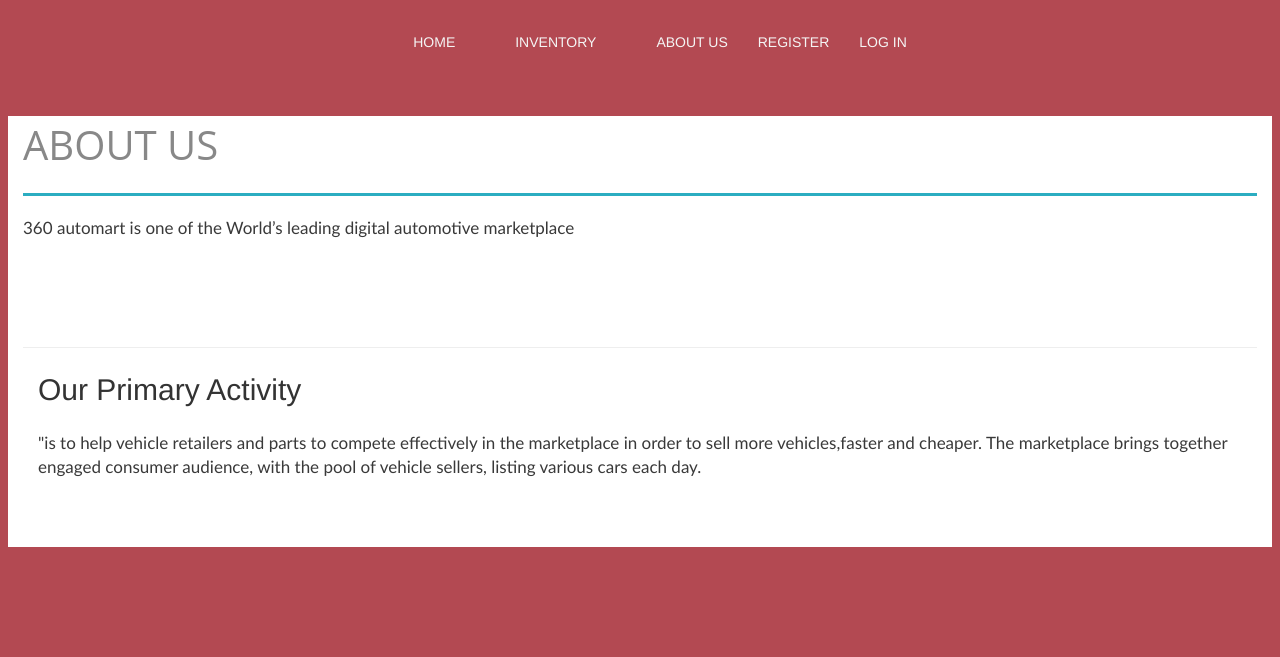
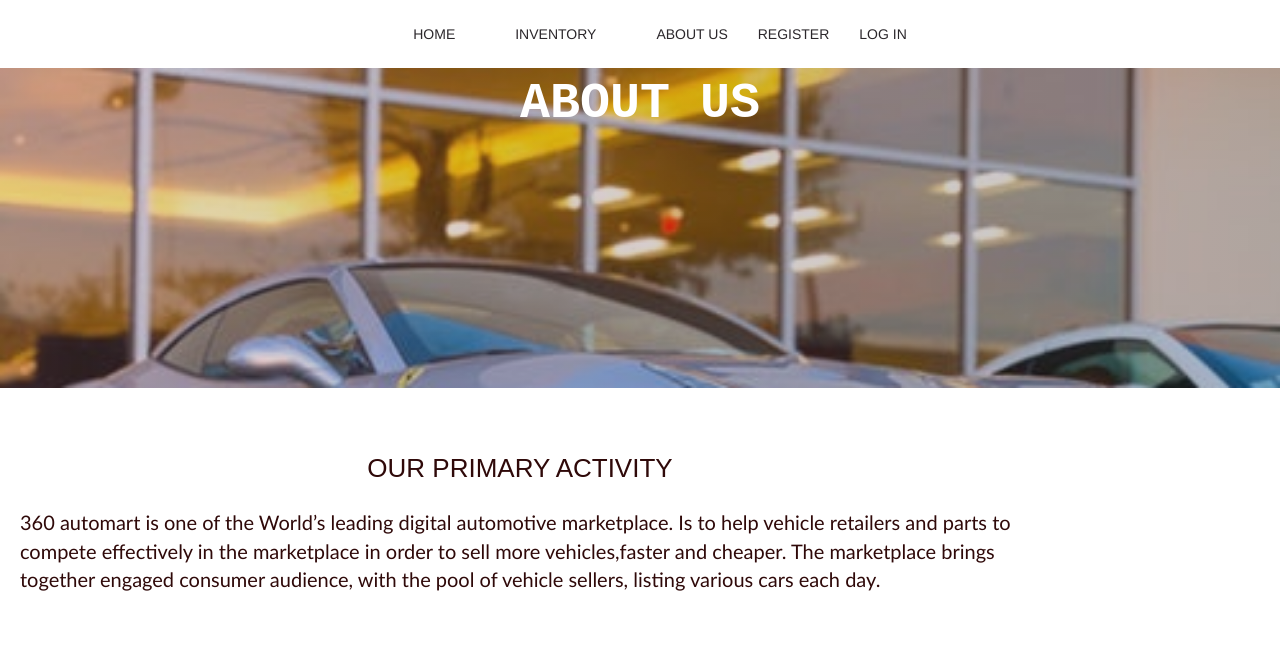
Before and after one commit to Leemamvh/AutoMart, a plain HTML site: page about.html in a window 1280 px wide. Drawn offline with Linux system fonts and the light colour scheme.

Commit message:
add changes to abouts us page

```diff
--- a/about.html
+++ b/about.html
@@ -16,25 +16,21 @@
                         <li><a href="./signup.html">REGISTER</a>
                         <li><a href="./signup.html">LOG IN</a>
     </nav>
-    <div class>
-        <div class="white-bg no-padding">
-            <div class="container">
+   <header>
+        <h1>ABOUT US</h1>
+    </header>
+    <div class="about-section">
             <div class="page-content">
-            <h1>About Us</h1>
-        <p>360 automart is one of the World’s leading digital automotive marketplace</p>
-    </div>
-    <div class="clearfix"></div>
-    <div class="page-content">
-        <hr>
-        <div class="coll">
-            <h2>Our Primary Activity</h2>
-            <p>"is to help vehicle retailers and parts to compete effectively in the
-                marketplace in order to sell more vehicles,faster and cheaper. The
-                marketplace brings together engaged consumer audience, with the pool of
-                vehicle sellers, listing various cars each day.</p>
+                <h2>Our Primary Activity</h2>
+        <p>
+            360 automart is one of the World’s leading digital automotive marketplace.
+            Is to help vehicle retailers and parts to compete effectively in the
+            marketplace in order to sell more vehicles,faster and cheaper. The
+            marketplace brings together engaged consumer audience, with the pool of
+            vehicle sellers, listing various cars each day.
+        </p>
         </div>
-             </div>
-</div>
-    </div>
         </div>
+
 </body>
+</html>
--- a/css/about.css
+++ b/css/about.css
@@ -1,10 +1,10 @@
 body {
-    font-family: helvetica neue,Helvetica,Arial,sans-serif;
+    font-family: Helvetica,Arial,sans-serif;
     font-size: 14px;
     line-height: 1.42857143;
-    color: #333;
-    background-color: #b34952;
-    padding-top: 0px;
+    color: black;
+    padding: 0;
+    margin: 0;
 }
 nav {
     display: flex;
@@ -20,7 +20,7 @@
     display: inline-block;
     margin-left: 30px;
     clear: auto;
-    color: white;
+    color: goldenrod;
 }
 
 .navigation li:first-child {
@@ -30,7 +30,7 @@
  .navigation li a:link {
    text-decoration: none;
    text-transform: uppercase;
-   color:whitesmoke;
+   color:rgb(44, 40, 44);
     }
 
 .navigation li a:hover {
@@ -39,120 +39,59 @@
     text-decoration: none;
     text-transform: uppercase;
     padding: 10px 20px;
-    background-color: #b34952;
+    background-color: #837f80;
+}
+header {
+    height: 40vh;
+    background-image:linear-gradient(
+    to right,
+    rgba(156, 87, 87, 0.246),
+     rgba(24, 21, 21, 0.246)),
+    url("../images/autocar.jpg");
+    background-size: cover;
+    background-position:top;
+    position: relative;
+}
+.about-section {
+    width: 100%;
+    padding:40px 0;
 }
 .page-content {
-    margin-top: 40px;
-    padding-bottom: 50px;
+   padding: 0 20px;
+   max-width: 1000px;
+   overflow: hidden;
 }
-.page-content h1 {
-    border-bottom: 3px solid #2badc1;
-    color: #888;
-    font-family: open sans,sans-serif;
-    font-size: 40px;
-    font-weight: 400;
-    margin-bottom: 20px;
-    padding-bottom: 20px;
+ h1 {
+    font-size: 50px;
+    font-family: monospace;
     text-transform: uppercase;
+    text-align: center;
+    color:white;
+    margin-left: 0px;
+    margin-top: 0px;
+    padding: 0 15px;
 }
-.page-content p {
-    color: #393939;
+ p {
+    color: #2f0909;
     font-family: Calibri;
-    font-size: 17px;
+    font-size: 20px;
+ }
+@media only screen and (max-width: 700px) {
+.about-section {
+    flex: 100%;
+    margin: 10px 0;
 }
-h1 {
-    margin-top: 40px;
-    margin-block-start: 0.67em;
-    margin-block-end: 0.67em;
-    margin-inline-start: 0px;
-    margin-inline-end: 0px;
-    margin: .67em 0;
-    display: block;
-}
-.no-padding {
-    padding:0 !important;
-}
-.white-bg {
-    background: #fff;
-}
-.container {
-    padding-right: 15px;
-    padding-left: 15px;
-    margin-right: auto;
-    margin-left: auto;
-}
-.clearfix ::before {
-    display: table;
-    content: " ";
-}
-.clearfix ::after {
-    display: table;
-    content: " ";
-    clear: both;
-}
-.page-contentt {
-    background: rgba(237,236,232,.95) none repeat scroll 0 0;
-    top: 123px;
-    position: relative;
-    min-height: 1px;
-    padding-right: 15px;
-    padding-left: 15px;
-}
-.column {
-    position: relative;
-    min-height: 1px;
-    padding-right: 15px;
-    padding-left: 15px;
-}
-div {
-    display: block;
-}
-p {
-    display: block;
-    margin-block-start: 1em;
-    margin-block-end: 1em;
-    margin-inline-start: 0px;
-    margin-inline-end: 0px;
-}
-hr {
-    margin-top: 20px;
-    margin-bottom: 20px;
-    border: 0;
-    border-top: 1px solid #eee;
-    height: 0;
-    display: block;
-    unicode-bidi: isolate;
-    margin-block-start: 0.5em;
-    margin-block-end: 0.5em;
-    margin-inline-start: auto;
-    margin-inline-end: auto;
-    overflow: hidden;
-}
-.page-contentt p {
-    font-size: 17px;
-    color: #393939;
-}
-@media only screen and (max-width: 767px) {
-.page-content h1 {
-    font-size: 22px;
+.page-content {
+    padding: 0;
+    text-align: center;
 }
 }
-h2 {
-    font-size: 30px;
-     font-family: inherit;
-    font-weight: 500;
-    line-height: 1.1;
-    color: inherit;
-    margin-top: 20px;
-    margin-bottom: 10px;
-    margin-block-start: 0.83em;
-    margin-block-end: 0.83em;
-    margin-inline-start: 0px;
-    margin-inline-end: 0px;
+
+ h2 {
+    font-size: 26px;
+    font-family:  Arial, Helvetica, sans-serif;
+    font-weight: 300;
+    text-transform: uppercase;
+    text-align: center;
+    color: #2f0909;
 }
-.coll {
-    position: relative;
-    min-height: 1px;
-    padding-right: 15px;
-    padding-left: 15px;
-}
```
